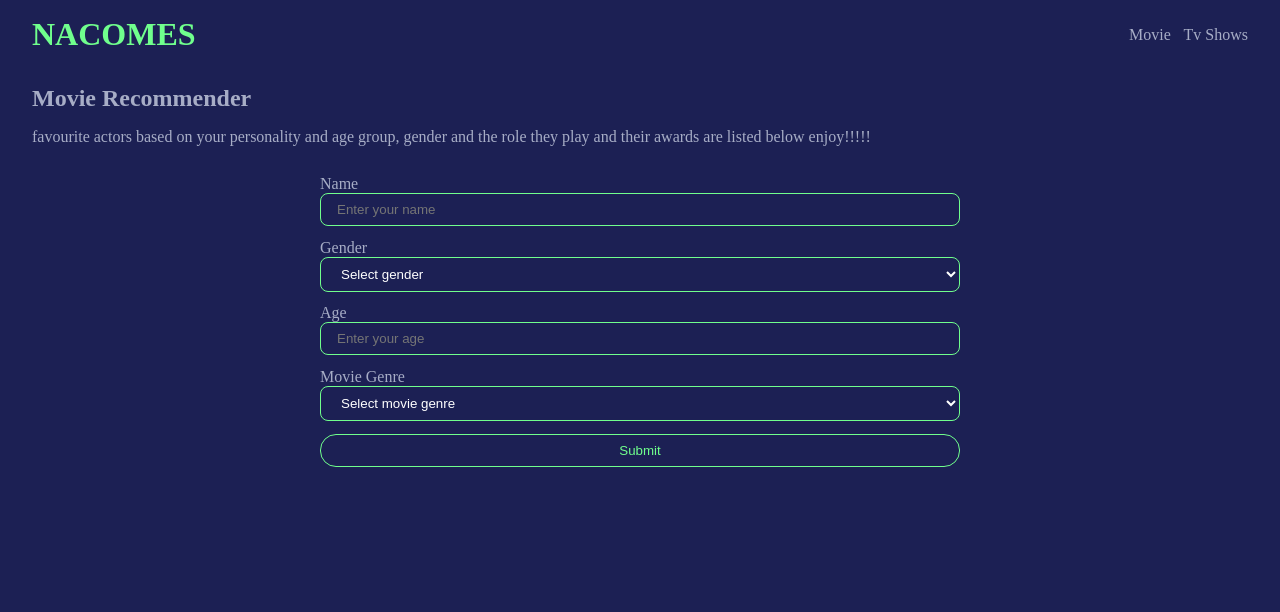
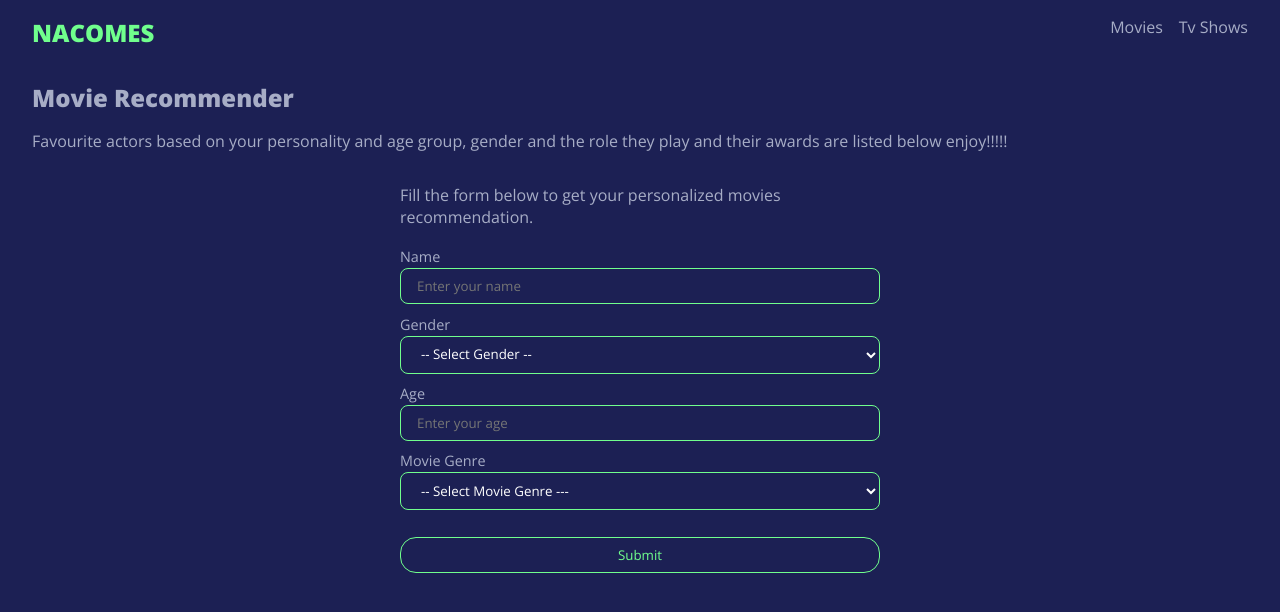
Before and after one commit to Peter-Immanuel/nacomes-projects, a plain HTML site: page event-2.0/webdev-projects/recommender/index.html in a window 1280 px wide. Drawn offline with nearby package versions, Linux system fonts and the light colour scheme.

Commit message:
style: clean up homepage structure

```diff
--- a/event-2.0/webdev-projects/recommender/index.html
+++ b/event-2.0/webdev-projects/recommender/index.html
@@ -8,63 +8,78 @@
   </head>
   <body>
     <header>
-      <h1 id="logo">NACOMES</h1>
+      <nav class="primary-nav">
+        <h2 id="logo"><a>NACOMES</a></h2>
 
-      <ul>
-        <li><a>Movie</a></li>
-        <li><a>Tv Shows</a></li>
-      </ul>
+        <ul class="nav-link">
+          <li><a href="movies.html">Movies</a></li>
+          <li><a href="series.html">Tv Shows</a></li>
+        </ul>
+      </nav>
     </header>
     <main>
-      <section class="hero-section">
+      <section class="hero">
         <h2>Movie Recommender</h2>
         <p>
-          favourite actors based on your personality and age group, gender and
+          Favourite actors based on your personality and age group, gender and
           the role they play and their awards are listed below enjoy!!!!!
         </p>
-        <section id="recommendation-form">
-          <form action="">
+
+        <section id="recommend">
+          <p>
+            Fill the form below to get your personalized movies recommendation.
+          </p>
+          <form action="" method="post">
             <div class="form-control">
-              <label for="name">Name</label>
-              <input type="text" placeholder="Enter your name" id="name" />
+              <label>Name</label>
+              <input
+                type="text"
+                name="fullname"
+                placeholder="Enter your name"
+              />
             </div>
 
             <div class="form-control">
-              <label for="">Gender</label>
-              <select name="" id="">
-                <option value="">Select gender</option>
+              <label>Gender</label>
+              <select name="gender">
+                <option>-- Select Gender --</option>
                 <option value="male">Male</option>
                 <option value="female">Female</option>
-                <option value="others">Others</option>
               </select>
             </div>
 
             <div class="form-control">
-              <label for="">Age</label>
-              <input type="number" placeholder="Enter your age" />
+              <label>Age</label>
+              <input type="number" placeholder="Enter your age" name="age" />
             </div>
 
             <div class="form-control">
               <label>Movie Genre</label>
-              <select>
-                <option>Select movie genre</option>
-                <option value="">Action</option>
-                <option value="">Sci-fi</option>
-                <option value="">Thriller</option>
-                <option value="">Adventure</option>
-                <option value="">Comedy</option>
-                <option value="">Horror</option>
-                <option value="">Dark Comedy</option>
+              <select name="genre">
+                <option>-- Select Movie Genre ---</option>
+                <option value="action">Action</option>
+                <option value="horror">Horror</option>
+                <option value="sci-fi">Sci-fi</option>
+                <option value="comedy">Comedy</option>
+                <option value="dark-comedy">Dark Comedy</option>
+                <option value="drama">Drama</option>
+                <option value="romance">Romance</option>
+                <option value="thriller">Thriller</option>
+                <option value="fantasy">fantasy</option>
+                <option value="history">History</option>
+                <option value="sport">Sport</option>
+                <option value="war">War</option>
+                <option value="crime">Crime</option>
+                <option value="adventure">Adventure</option>
               </select>
             </div>
 
             <div class="form-control">
-              <button id="submit-btn">Submit</button>
+              <button type="submit" id="submit-btn">Submit</button>
             </div>
           </form>
         </section>
       </section>
     </main>
-    <footer></footer>
   </body>
 </html>
--- a/event-2.0/webdev-projects/recommender/style.css
+++ b/event-2.0/webdev-projects/recommender/style.css
@@ -1,7 +1,10 @@
+@import url("https://fonts.googleapis.com/css2?family=Open+Sans:wght@400;600;800&display=swap");
+
 :root {
   --color-bg: #1c2054;
   --color-primary: #70ff8d;
   --color-tertiary: #a7adc6;
+  --color-btn: #ff6e6c;
 }
 
 * {
@@ -10,70 +13,118 @@
   box-sizing: border-box;
 }
 
+input,
+button,
+select {
+  font-family: inherit;
+  color: inherit;
+}
+
+option {
+  color: #000;
+}
+
 body {
   background-color: var(--color-bg);
   color: var(--color-tertiary);
+  font-family: "Open Sans", sans-serif;
+}
+
+ul {
+  list-style: none;
+}
+
+a {
+  text-decoration: none;
+  color: inherit;
+}
+
+header {
+  padding: 1rem 2rem;
+}
+
+.primary-nav {
+  display: flex;
+  justify-content: space-between;
 }
 
 #logo {
   color: var(--color-primary);
 }
 
-header {
-  padding: 1rem 2rem;
+.nav-link {
   display: flex;
-  justify-content: space-between;
-  align-items: center;
+  gap: 1rem;
 }
 
-ul {
-  list-style: none;
-  display: flex;
-  gap: 0.8rem;
-}
-
-.hero-section {
+.hero {
   padding: 1rem 2rem;
   display: flex;
   flex-direction: column;
   gap: 1rem;
 }
 
+#recommend {
+  width: 100%;
+  max-width: 30rem;
+  margin-inline: auto;
+  display: flex;
+  flex-direction: column;
+  margin-block: 1rem;
+  gap: 1rem;
+}
+
+#recommend form {
+  display: flex;
+  flex-direction: column;
+  gap: 4px;
+}
+
 .form-control {
   display: flex;
   flex-direction: column;
-  margin: 0.8rem 0;
+  padding-block: 0.2rem;
+  gap: 2px;
 }
 
-input,
-select {
+.form-control input,
+.form-control select {
+  padding: 0.5rem 1rem;
+  border-radius: 8px;
+  border: 1px solid var(--color-primary);
+  outline: none;
   background-color: transparent;
-  border-width: 1px;
-  border-color: var(--color-primary);
-  border-style: solid;
-  padding: 0.5rem 1rem;
   color: #fff;
-  outline: none;
-  border-radius: 8px;
+}
+
+.form-control label {
+  font-size: 0.9rem;
 }
 
 #submit-btn {
-  padding: 0.5rem 0;
+  margin-top: 1rem;
+  color: var(--color-primary);
+  padding: 0.5rem 1rem;
   background-color: transparent;
-  color: var(--color-primary);
-  /* border-width: 1px; */
-  /* border-color: var(--color-primary); */
+  border: 1px solid var(--color-primary);
   border-radius: 1rem;
-  /* border-style: solid; */
-  border: 1px solid var(--color-primary);
+  cursor: pointer;
 }
 
-option {
-  color: black;
+#submit-btn:hover {
+  background-color: #70ff8d21;
+}
+.movies-section {
+  padding: 1rem 2rem;
 }
 
-#recommendation-form {
+.movie-list {
+  display: grid;
+  gap: 1rem;
+  grid-template-columns: repeat(auto-fill, minmax(150px, 1fr));
+  padding-block: 1rem;
+}
+
+.movie img {
   width: 100%;
-  margin: 0 auto;
-  max-width: 40rem;
 }
```
